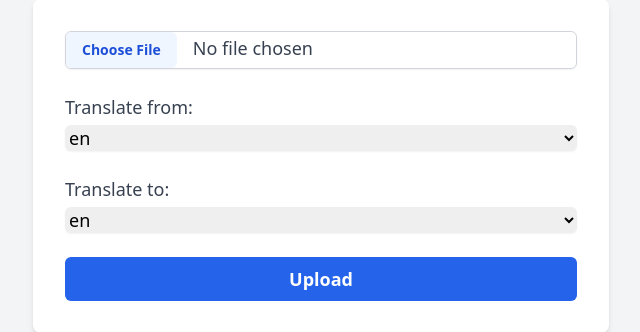
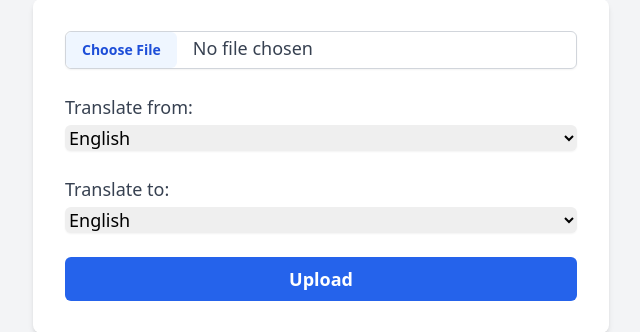
Before and after one commit to SppEric/ggl-trnslt, a Flask app: page / in a window 1280 px wide. Shown: the part 221-553 px from the top of the page, without its empty margins (319-959 px from the left). Run offline with Flask 2, Linux system fonts and the light colour scheme; some libraries are stand-ins or nearby versions.

Commit message:
updated languages

```diff
--- a/code/templates/upload.html
+++ b/code/templates/upload.html
@@ -74,10 +74,13 @@
             <label for="from_lang" class="block text-sm sm:text-base lg:text-lg font-medium text-gray-700">Translate from:</label>
             <select name="from_lang" id="from_lang" required
                     class="mt-1 block w-full text-sm sm:text-base lg:text-lg border-gray-300 rounded-md shadow-sm focus:ring-blue-500 focus:border-blue-500">
-                <option value="en">en</option>
-                <option value="fr">fr</option>
-                <option value="es">es</option>
-                <option value="zh">zh</option>
+                <option value="en">English</option>
+                <option value="fr">French</option>
+                <option value="es">Spanish</option>
+                <option value="zh">Chinese</option>
+                <option value="ar">Arabic</option>
+                <option value="de">German</option>
+                <option value="pt">Portuguese</option>
             </select>
         </div>
 
@@ -86,10 +89,13 @@
             <label for="to_lang" class="block text-sm sm:text-base lg:text-lg font-medium text-gray-700">Translate to:</label>
             <select name="to_lang" id="to_lang" required
                     class="mt-1 block w-full text-sm sm:text-base lg:text-lg border-gray-300 rounded-md shadow-sm focus:ring-blue-500 focus:border-blue-500">
-                <option value="en">en</option>
-                <option value="fr">fr</option>
-                <option value="es">es</option>
-                <option value="zh">zh</option>
+                <option value="en">English</option>
+                <option value="fr">French</option>
+                <option value="es">Spanish</option>
+                <option value="zh">Chinese</option>
+                <option value="ar">Arabic</option>
+                <option value="de">German</option>
+                <option value="pt">Portuguese</option>
             </select>
         </div>
 
```
